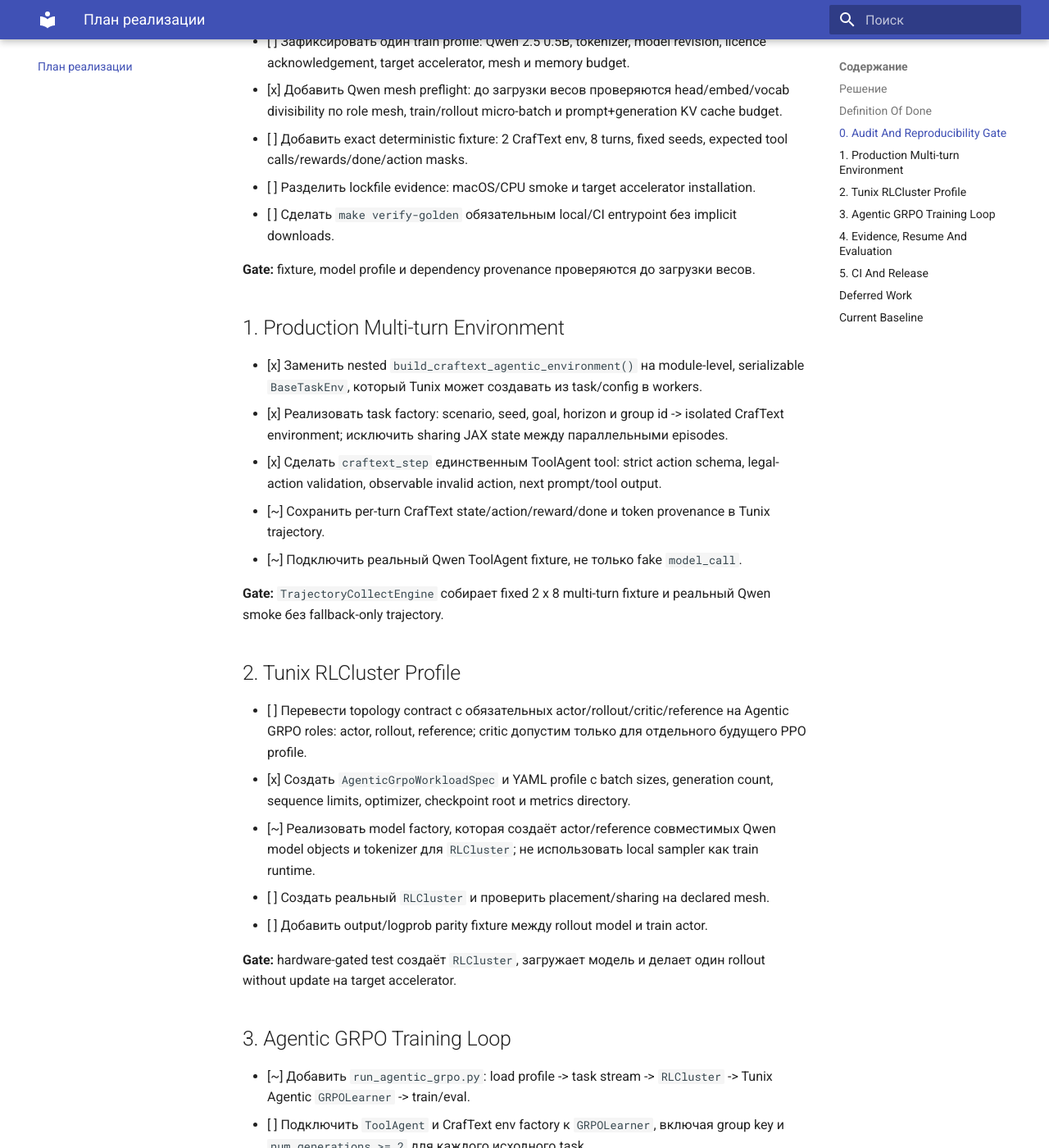
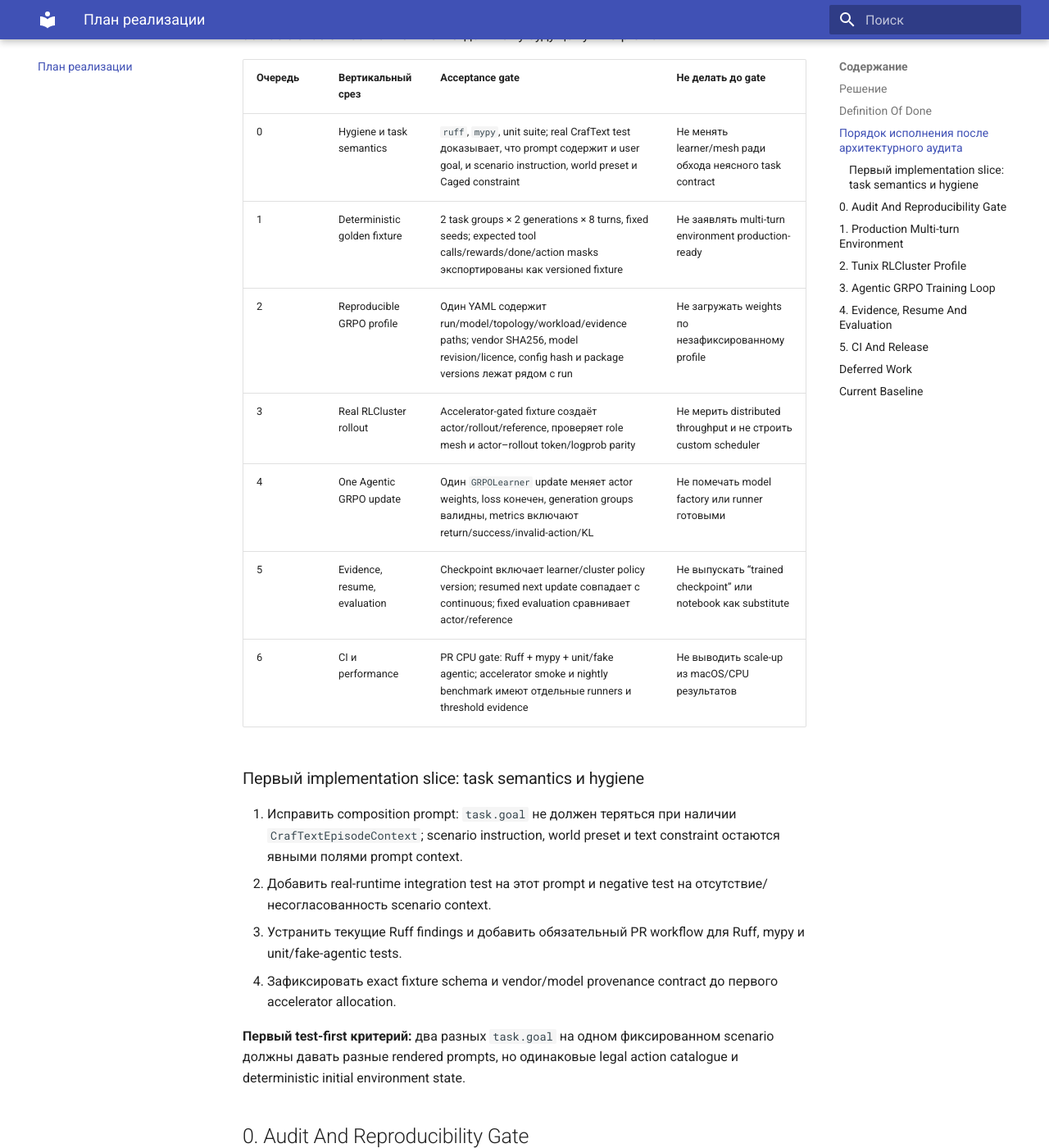
Before and after one commit to Lukashevskiy/tunix-agents, an MkDocs documentation site: the page built from docs/plan.md, in a window 1280 px wide and 1400 px high, scrolled down 1147 px. Shown: the whole window at 82% size. Built offline with MkDocs 1.6.1 and Material for MkDocs 9.7.7, drawn with Linux system fonts in a browser that asks for light colours; some of the changed text lies outside the part shown.

Commit message:
docs: order golden pipeline implementation

```diff
--- a/docs/plan.md
+++ b/docs/plan.md
@@ -34,6 +34,38 @@
 
 Нельзя считать pipeline готовым по notebook, standalone sampler или по одному
 `ClusterConfig`: DoD требует фактический `RLCluster`, learner и update.
+
+## Порядок исполнения после архитектурного аудита
+
+Следующие этапы исполняются строго по порядку. Они не создают второй PPO-first
+roadmap: первый production path — Agentic GRPO с ролями `actor`, `rollout` и
+`reference`; trainable critic относится только к отдельному будущему PPO profile.
+
+| Очередь | Вертикальный срез | Acceptance gate | Не делать до gate |
+| --- | --- | --- | --- |
+| 0 | Hygiene и task semantics | `ruff`, `mypy`, unit suite; real CrafText test доказывает, что prompt содержит и user goal, и scenario instruction, world preset и Caged constraint | Не менять learner/mesh ради обхода неясного task contract |
+| 1 | Deterministic golden fixture | 2 task groups × 2 generations × 8 turns, fixed seeds; expected tool calls/rewards/done/action masks экспортированы как versioned fixture | Не заявлять multi-turn environment production-ready |
+| 2 | Reproducible GRPO profile | Один YAML содержит run/model/topology/workload/evidence paths; vendor SHA256, model revision/licence, config hash и package versions лежат рядом с run | Не загружать weights по незафиксированному profile |
+| 3 | Real RLCluster rollout | Accelerator-gated fixture создаёт actor/rollout/reference, проверяет role mesh и actor–rollout token/logprob parity | Не мерить distributed throughput и не строить custom scheduler |
+| 4 | One Agentic GRPO update | Один `GRPOLearner` update меняет actor weights, loss конечен, generation groups валидны, metrics включают return/success/invalid-action/KL | Не помечать model factory или runner готовыми |
+| 5 | Evidence, resume, evaluation | Checkpoint включает learner/cluster policy version; resumed next update совпадает с continuous; fixed evaluation сравнивает actor/reference | Не выпускать “trained checkpoint” или notebook как substitute |
+| 6 | CI и performance | PR CPU gate: Ruff + mypy + unit/fake agentic; accelerator smoke и nightly benchmark имеют отдельные runners и threshold evidence | Не выводить scale-up из macOS/CPU результатов |
+
+### Первый implementation slice: task semantics и hygiene
+
+1. Исправить composition prompt: `task.goal` не должен теряться при наличии
+   `CrafTextEpisodeContext`; scenario instruction, world preset и text constraint
+   остаются явными полями prompt context.
+2. Добавить real-runtime integration test на этот prompt и negative test на
+   отсутствие/несогласованность scenario context.
+3. Устранить текущие Ruff findings и добавить обязательный PR workflow для
+   Ruff, mypy и unit/fake-agentic tests.
+4. Зафиксировать exact fixture schema и vendor/model provenance contract до
+   первого accelerator allocation.
+
+**Первый test-first критерий:** два разных `task.goal` на одном фиксированном
+scenario должны давать разные rendered prompts, но одинаковые legal action
+catalogue и deterministic initial environment state.
 
 ## 0. Audit And Reproducibility Gate
 
```
